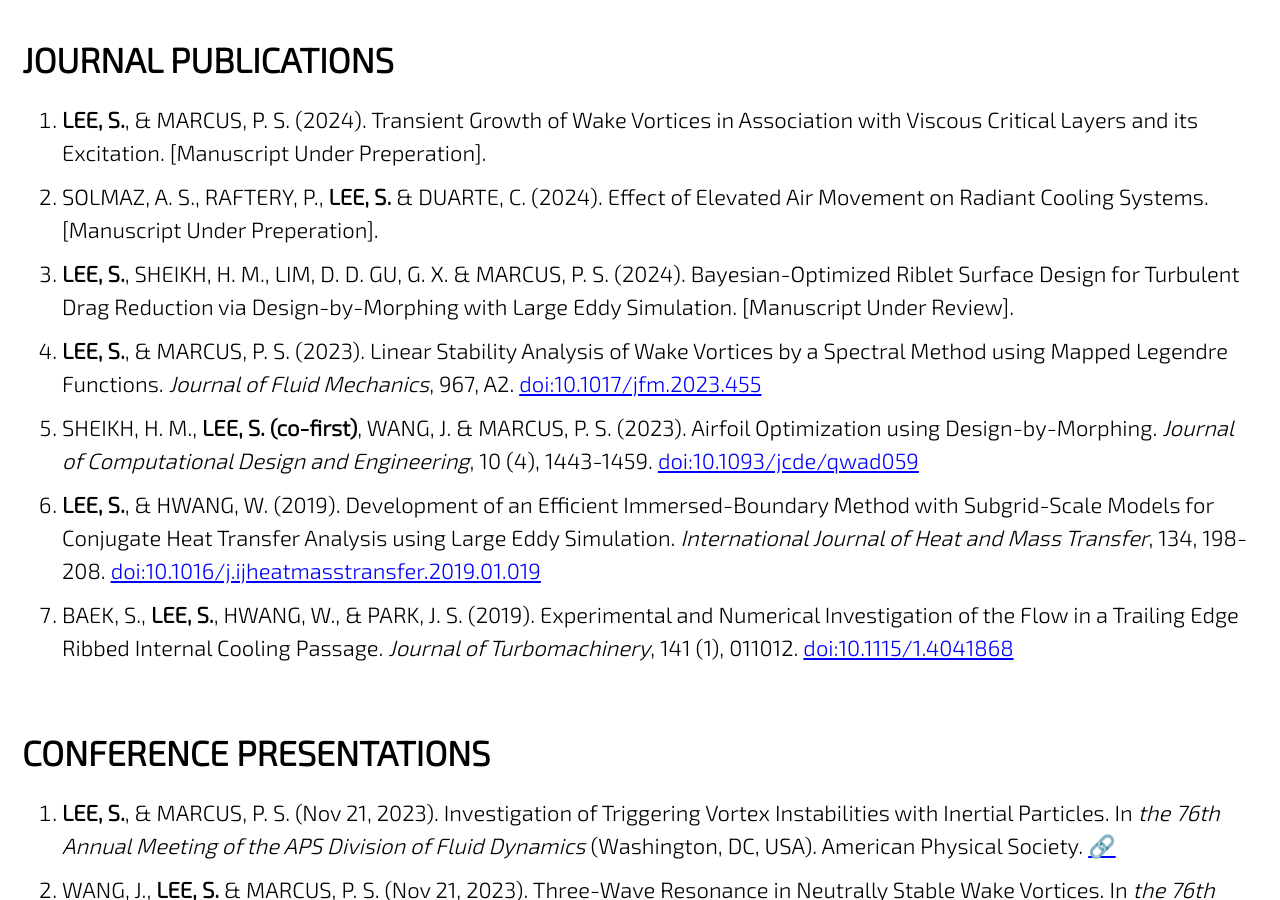
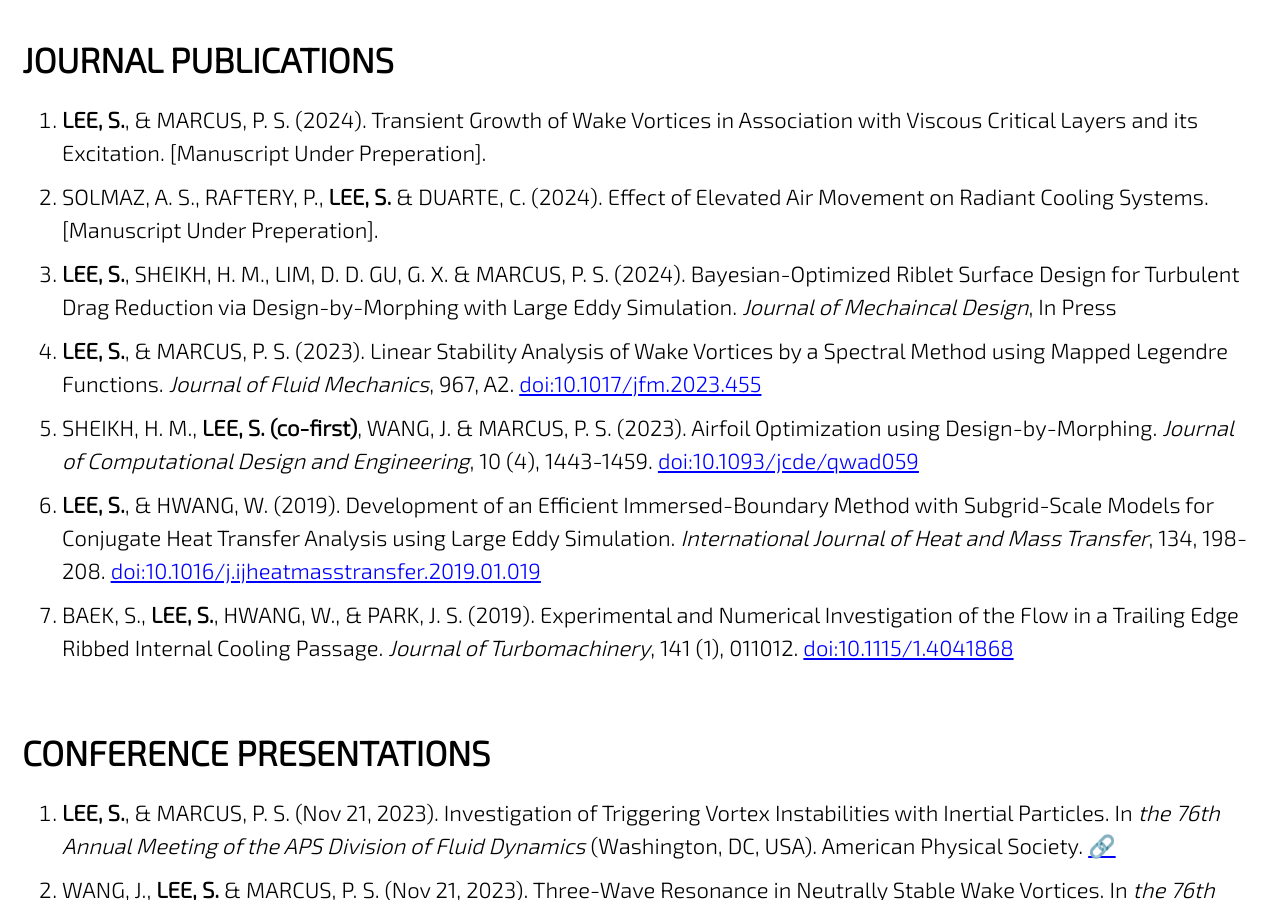
Before and after one commit to jun9303/jun9303.github.io, a Jekyll site: the page built from _pages/publications.md, in a window 1280 px wide and 900 px high, scrolled down 331 px. Built offline with Jekyll 4.4.1, drawn with Linux system fonts in a browser that asks for light colours; cached includes are drawn as plain includes; nearby versions of some CDN libraries; emoji names are drawn with the system emoji font.

Commit message:
Publication Updated

```diff
--- a/_pages/publications.md
+++ b/_pages/publications.md
@@ -12,7 +12,7 @@ header:
 
 1. **LEE, S.**, & MARCUS, P. S. (2024). Transient Growth of Wake Vortices in Association with Viscous Critical Layers and its Excitation. [Manuscript Under Preperation].
 2. SOLMAZ, A. S., RAFTERY, P., **LEE, S.** & DUARTE, C. (2024). Effect of Elevated Air Movement on Radiant Cooling Systems. [Manuscript Under Preperation].
-3. **LEE, S.**, SHEIKH, H. M., LIM, D. D. GU, G. X. & MARCUS, P. S. (2024). Bayesian-Optimized Riblet Surface Design for Turbulent Drag Reduction via Design-by-Morphing with Large Eddy Simulation. [Manuscript Under Review].
+3. **LEE, S.**, SHEIKH, H. M., LIM, D. D. GU, G. X. & MARCUS, P. S. (2024). Bayesian-Optimized Riblet Surface Design for Turbulent Drag Reduction via Design-by-Morphing with Large Eddy Simulation. *Journal of Mechaincal Design*, In Press
 4. **LEE, S.**, & MARCUS, P. S. (2023). Linear Stability Analysis of Wake Vortices by a Spectral Method using Mapped Legendre Functions. *Journal of Fluid Mechanics*, 967, A2. [doi:10.1017/jfm.2023.455](https://doi.org/10.1017/jfm.2023.455)
 5. SHEIKH, H. M., **LEE, S. (co-first)**, WANG, J. & MARCUS, P. S. (2023). Airfoil Optimization using Design-by-Morphing. *Journal of Computational Design and Engineering*, 10 (4), 1443-1459. [doi:10.1093/jcde/qwad059](
 https://doi.org/10.1093/jcde/qwad059)
```
